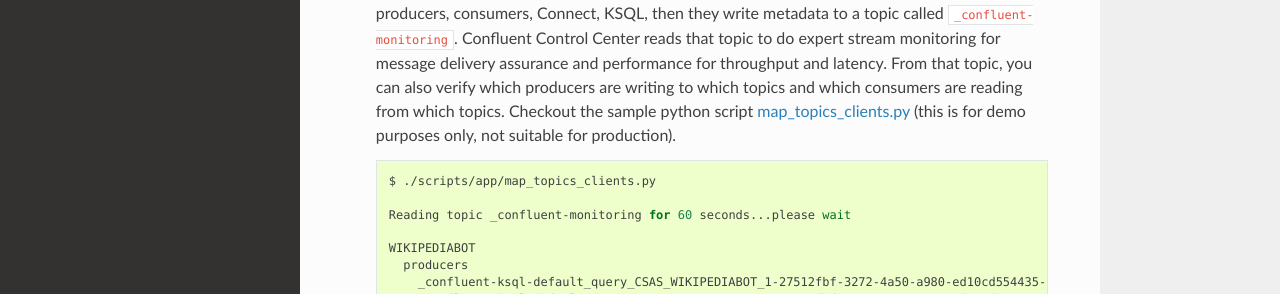
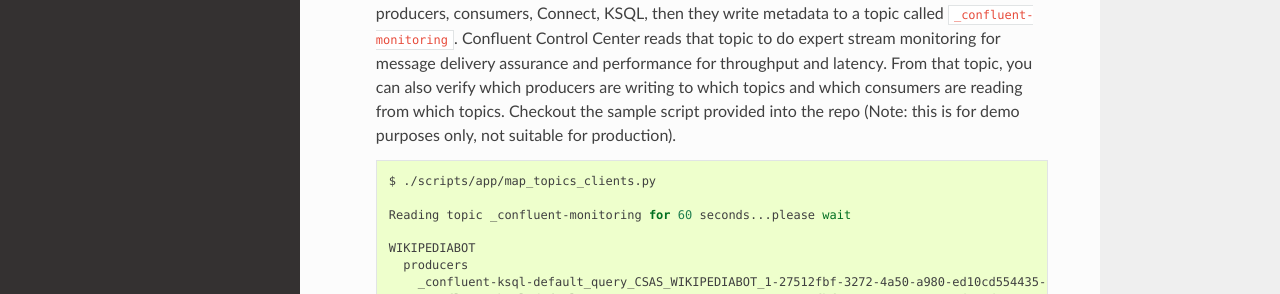
Before and after one commit to confluentinc/cp-demo, a Sphinx documentation site: the page built from docs/index.rst, in a window 1280 px wide and 900 px high, scrolled down 8141 px. Shown: the part 229-523 px from the top of the window. Built offline with Sphinx 7.4.7 and the Read the Docs theme 2.0.0, drawn with Linux system fonts in a browser that asks for light colours.

Commit message:
Remove link to script since it won't work from docs

```diff
--- a/docs/index.rst
+++ b/docs/index.rst
@@ -208,7 +208,7 @@
 7. When Confluent Monitoring Interceptors are configured on any Kafka-based clients, i.e., producers, consumers, Connect, KSQL, then they write metadata to a topic called ``_confluent-monitoring``.
    Confluent Control Center reads that topic to do expert stream monitoring for message delivery assurance and performance for throughput and latency.
    From that topic, you can also verify which producers are writing to which topics and which consumers are reading from which topics.
-   Checkout the sample python script `map_topics_clients.py <scripts/app/map_topics_clients.py>`__ (this is for demo purposes only, not suitable for production).
+   Checkout the sample script provided into the repo (Note: this is for demo purposes only, not suitable for production).
 
    .. sourcecode:: bash
 
```
